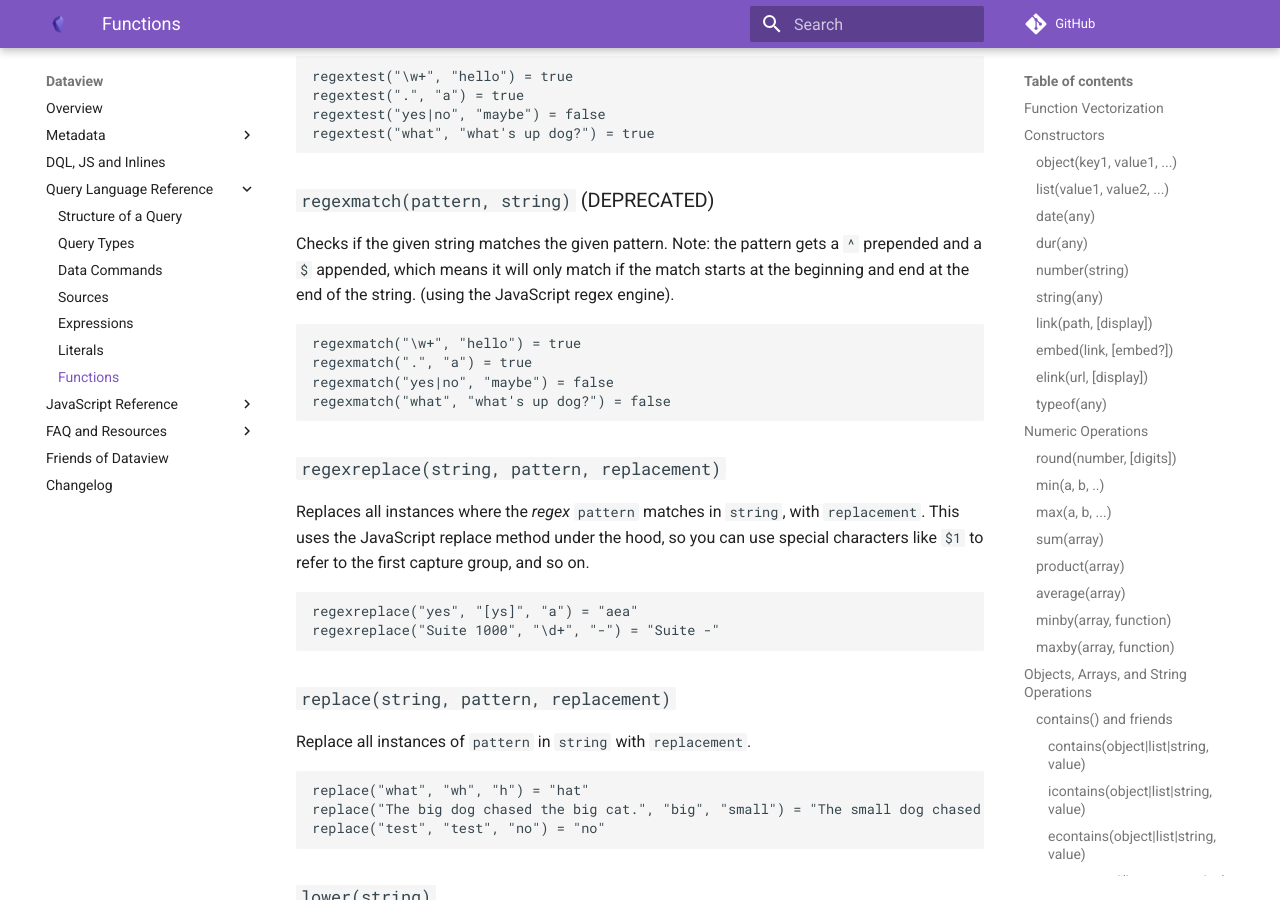
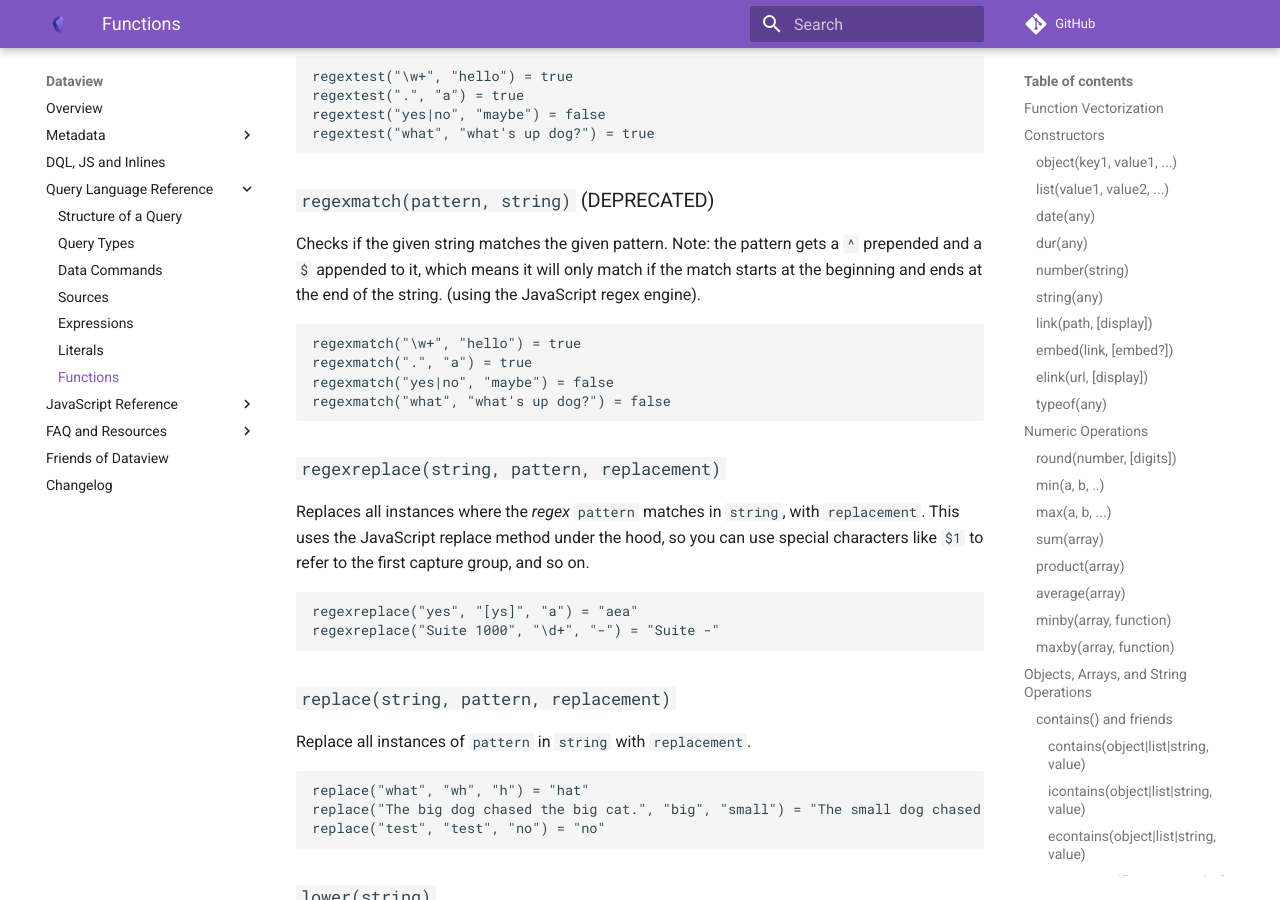
Before and after one commit to blacksmithgu/obsidian-dataview, an MkDocs documentation site: the page built from docs/docs/reference/functions.md, in a window 1280 px wide and 900 px high, scrolled down 9703 px. Built offline with MkDocs 1.6.1 and Material for MkDocs 9.7.7, drawn with Linux system fonts in a browser that asks for light colours; comment, search, counter and statistics services are not loaded.

Commit message:
fix(docs): typo

````diff
--- a/docs/docs/reference/functions.md
+++ b/docs/docs/reference/functions.md
@@ -470,8 +470,8 @@ regextest("what", "what's up dog?") = true
 ### `regexmatch(pattern, string)` (DEPRECATED)
 
 Checks if the given string matches the given pattern. Note: the pattern gets a `^`
-prepended and a `$` appended, which means it will only match if the match starts at
-the beginning and end at the end of the string. (using the JavaScript regex engine).
+prepended and a `$` appended to it, which means it will only match if the match starts at
+the beginning and ends at the end of the string. (using the JavaScript regex engine).
 
 ```
 regexmatch("\w+", "hello") = true
````
